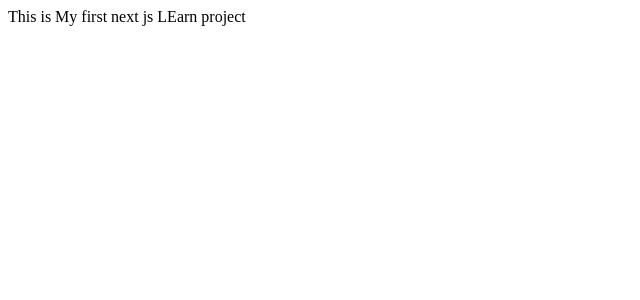
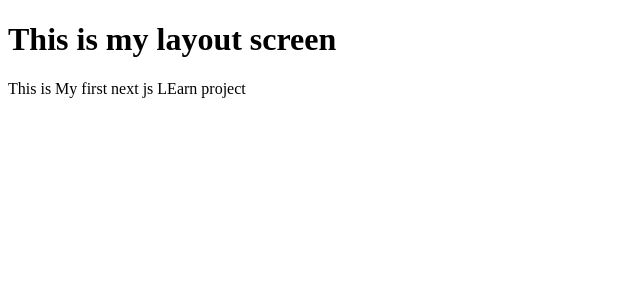
Before and after one commit to PayalKarn/Learning-Next-js, a Next.js app in the folder frontend/: page / in a window 1280 px wide. Shown: the top 300 px of the page, without its empty margins (0-640 px from the left). Built offline with nearby package versions, Linux system fonts and the light colour scheme.

Commit message:
Nested layout in next js

```diff
--- a/frontend/app/layout.js
+++ b/frontend/app/layout.js
@@ -1,7 +1,10 @@
 export default function RootLayout({ children }) {
   return (
     <html>
-      <body>{children}</body>
+
+      <body>
+        <h1>This is my layout screen</h1>
+        {children}</body>
     </html>
   );
 }
```
Also changed, not shown: frontend/app/service/layout.jsx (added, +10 -0 lines).
